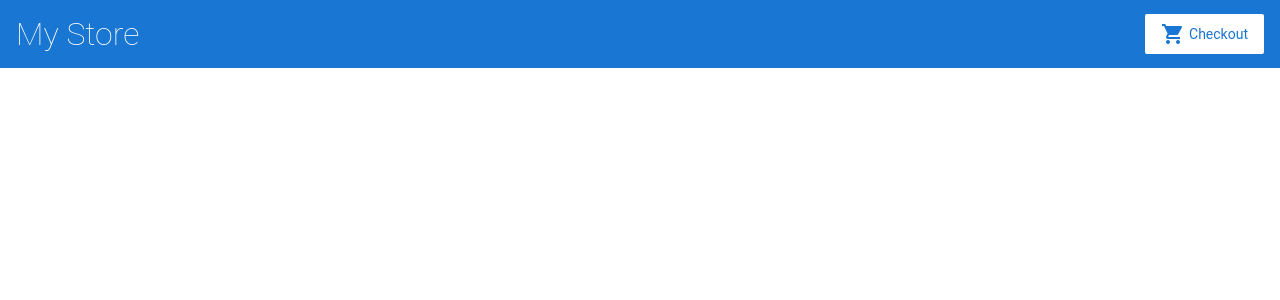
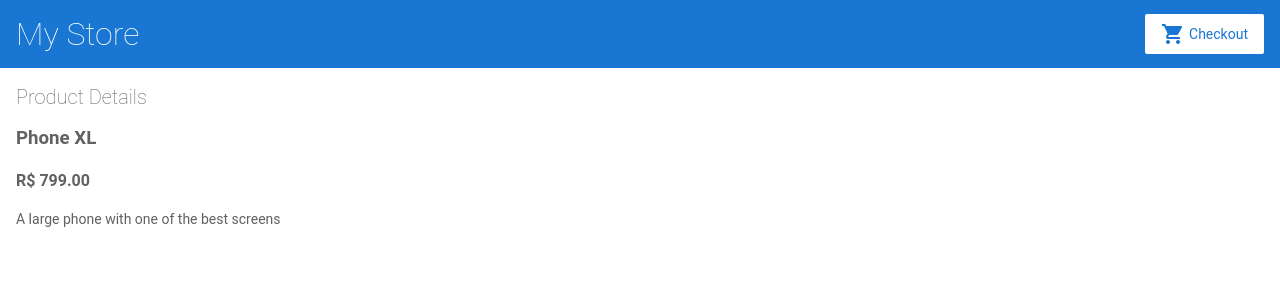
Before and after one commit to KaiqueSP96/angular-getting-started, an Angular app: page /products/1 in a window 1280 px wide. Before the commit this address led to /. Shown: the top 300 px of the page. Built offline with nearby package versions, Linux system fonts and the light colour scheme.

Commit message:
add routes

```diff
--- /dev/null
+++ b/src/app/product-details/product-details.component.html
@@ -0,0 +1,7 @@
+<h2>Product Details</h2>
+
+<div *ngIf="product">
+  <h3>{{ product.name }}</h3>
+  <h4>{{ product.price | currency: 'BRL' : 'R$ '}}</h4>
+  <p>{{ product.description }}</p>
+</div>
--- /dev/null
+++ b/src/app/product-details/product-details.component.ts
@@ -0,0 +1,24 @@
+import { Component, OnInit } from '@angular/core';
+import { ActivatedRoute } from '@angular/router';
+import { Product, products } from '../products';
+
+@Component({
+  selector: 'app-product-details',
+  templateUrl: './product-details.component.html',
+  styleUrls: ['./product-details.component.css']
+})
+export class ProductDetailsComponent implements OnInit {
+
+  product: Product | undefined;
+  constructor(private route: ActivatedRoute) {}
+
+  ngOnInit() {
+    // First get the product id from the current route.
+    const routeParams = this.route.snapshot.paramMap;
+    const productIdFromRoute = Number(routeParams.get('productId'));
+
+    // Find the product that correspond with the id provided in route.
+    this.product = products.find(product => product.id === productIdFromRoute);
+  }
+
+}
--- a/src/app/product-list/product-list.component.html
+++ b/src/app/product-list/product-list.component.html
@@ -1,11 +1,14 @@
 <h2>Products</h2>
 
 <div *ngFor="let product of products">
-  <h3>
-    <a [title]="product.name + ' details'">
-      {{ product.name }}
-    </a>
-  </h3>
+
+<h3>
+  <a
+    [title]="product.name + ' details'"
+    [routerLink]="['/products', product.id]">
+    {{ product.name }}
+  </a>
+</h3>
 
   <p *ngIf="product.description">Description: {{ product.description }}</p>
 
```
Also changed, not shown: src/app/app.module.ts (+6 -1 lines), src/app/product-details/product-details.component.css (added), 1 other file (tests, documents, lock files or other folders).
